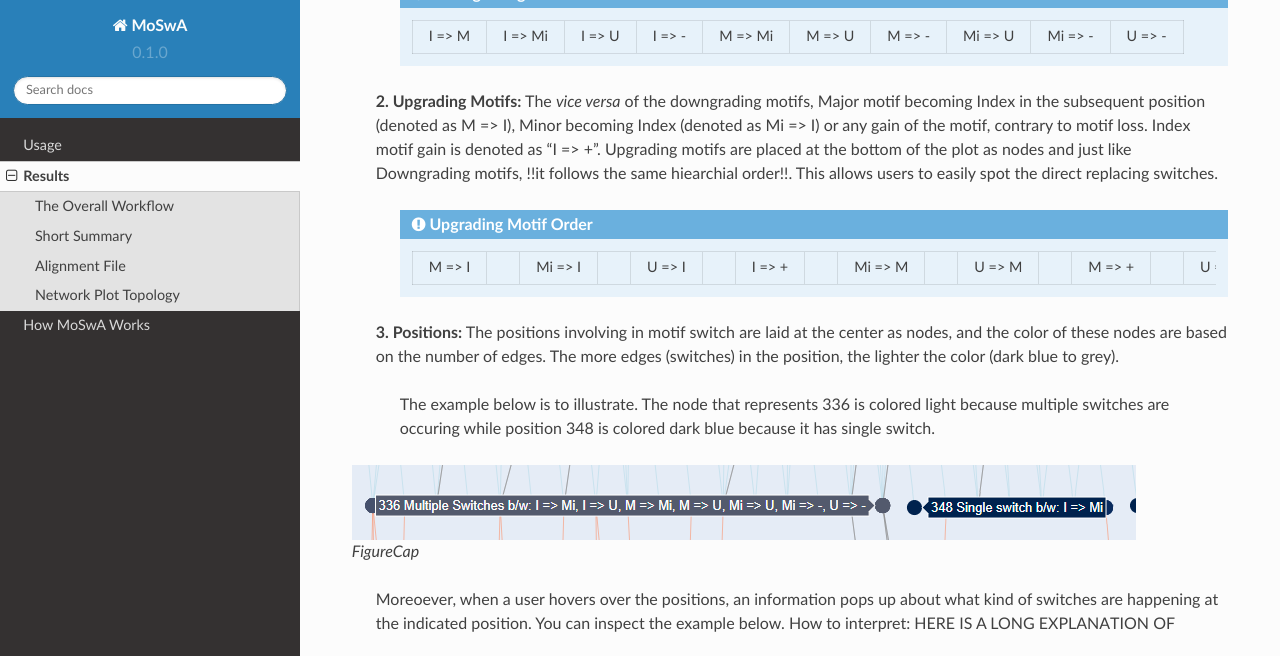
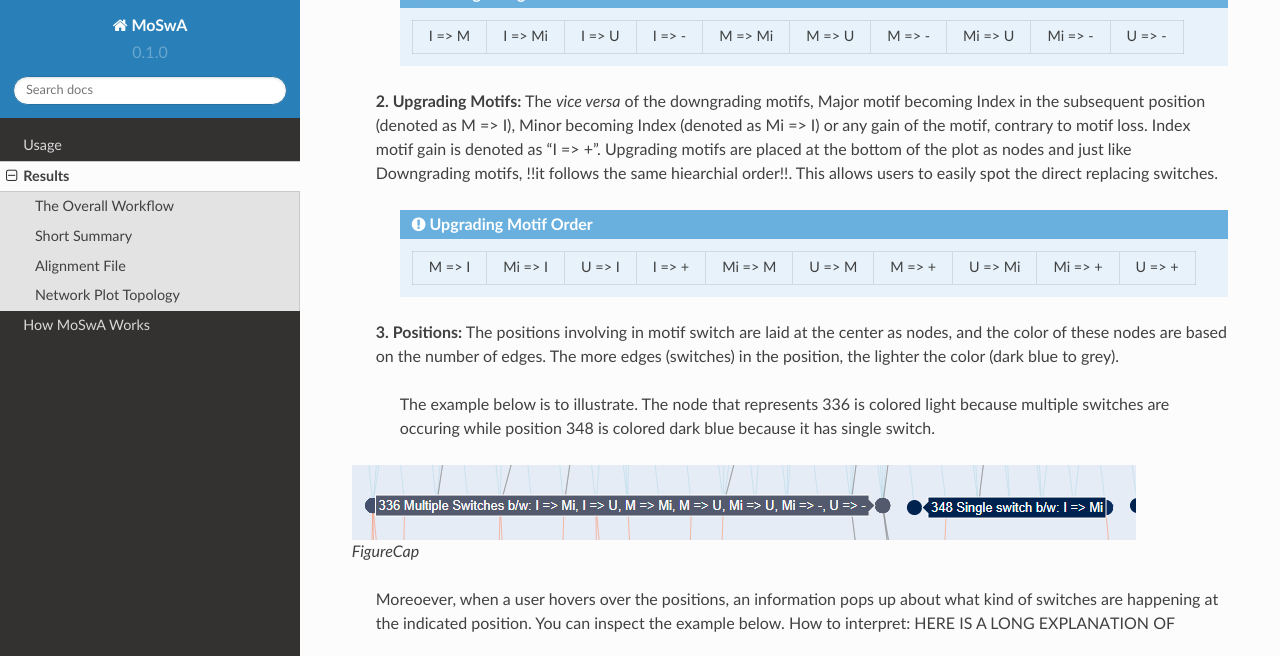
Before and after one commit to macelik/MoSwADocs, a Sphinx documentation site: the page built from docs/source/results.rst, in a window 1280 px wide and 900 px high, scrolled down 2133 px, cut to the strip 0-656 px from the top of the window. Built offline with Sphinx 7.4.7 and the Read the Docs theme 2.0.0, drawn with Linux system fonts in a browser that asks for light colours.

Commit message:
Update results.rst

```diff
--- a/docs/source/results.rst
+++ b/docs/source/results.rst
@@ -77,9 +77,18 @@ The network plot shows only the user defined motif sites (default is all). It sh
 
     .. admonition:: Upgrading Motif Order
 
-      +----------++----------++----------++----------++----------++----------++----------++----------++----------++----------+
-      |  M => I  || Mi => I  ||  U => I  ||  I => +  || Mi => M  ||  U => M  ||  M => +  ||  U => Mi || Mi => +  ||  U => +  |
-      +----------++----------++----------++----------++----------++----------++----------++----------++----------++----------+
+     .. list-table::
+
+        * - M => I
+          - Mi => I
+          - U => I
+          - I => +
+          - Mi => M
+          - U => M
+          - M => +
+          - U => Mi
+          - Mi => +
+          - U => +
 
  **3. Positions:** The positions involving in motif switch are laid at the center as nodes, and the color of these nodes are based on the number of edges. The more edges (switches) in the position, the lighter the color (dark blue to grey).
 
```
